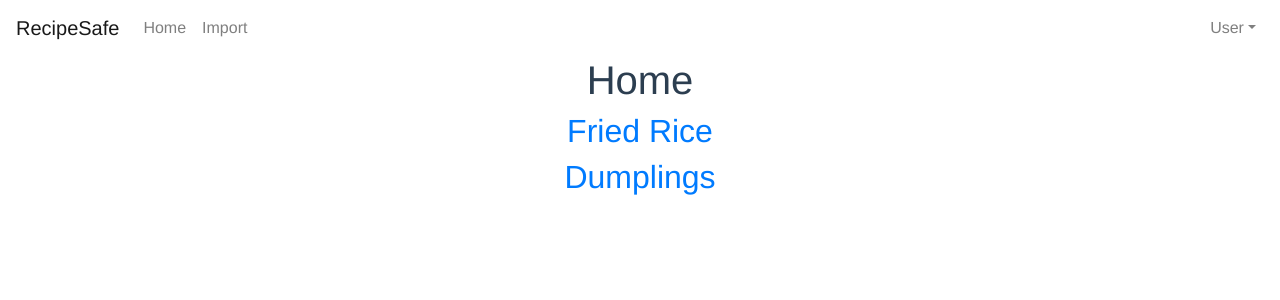
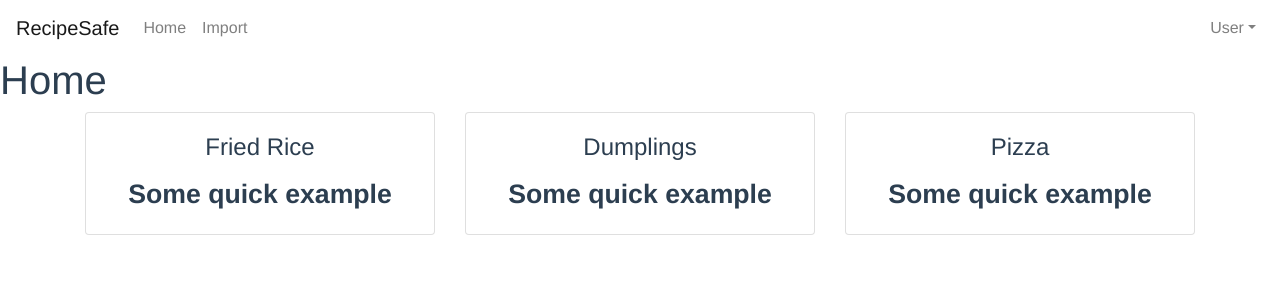
Before and after one commit to matthewshang/recipe-safe, a Vue app: page / in a window 1280 px wide. Shown: the top 300 px of the page. Built offline with nearby package versions, Linux system fonts and the light colour scheme.

Commit message:
Started grid card layout

```diff
--- a/src/App.vue
+++ b/src/App.vue
@@ -29,7 +29,6 @@
   font-family: 'Avenir', Helvetica, Arial, sans-serif;
   -webkit-font-smoothing: antialiased;
   -moz-osx-font-smoothing: grayscale;
-  text-align: center;
   color: #2c3e50;
   margin-top: 0px;
 }
--- a/src/views/Home.vue
+++ b/src/views/Home.vue
@@ -2,11 +2,25 @@
   <div>
     <h1>{{ page_title }}</h1>
 
-    <div v-for="(entry, index) in entries" :key="entry.slug + '_' + index">
-      <router-link :to="'/entries/' + entry.slug">
-        <h2>{{ entry.name }}</h2>
-      </router-link>
-    </div>
+    <b-container class="home-grid">
+      <b-row>
+        <b-col
+          v-for="(entry, index) in entries"
+          :key="entry.slug + '_' + index"
+          class="col-xs-4"
+        >
+          <b-card
+            :title="entry.name"
+            class="home-grid-card"
+          >
+            <b-card-text>
+              Some quick example
+            </b-card-text>
+
+          </b-card>
+        </b-col>
+      </b-row>
+    </b-container>
   </div>
 </template>
 
@@ -24,16 +38,24 @@ export default {
         {
           name: "Dumplings",
           slug: "dumplings"
+        },
+        {
+          name: "Pizza",
+          slug: "pizza"
         }
       ]
-    }
+    };
   },
   methods: {
-    goBack () {
-      window.history.length > 1
-        ? this.$router.go(-1)
-        : this.$router.push('/')
-    },
+    goBack() {
+      window.history.length > 1 ? this.$router.go(-1) : this.$router.push("/");
+    }
   }
 };
 </script>
+
+<style>
+.home-grid-card {
+  text-align: center;
+}
+</style>
```
